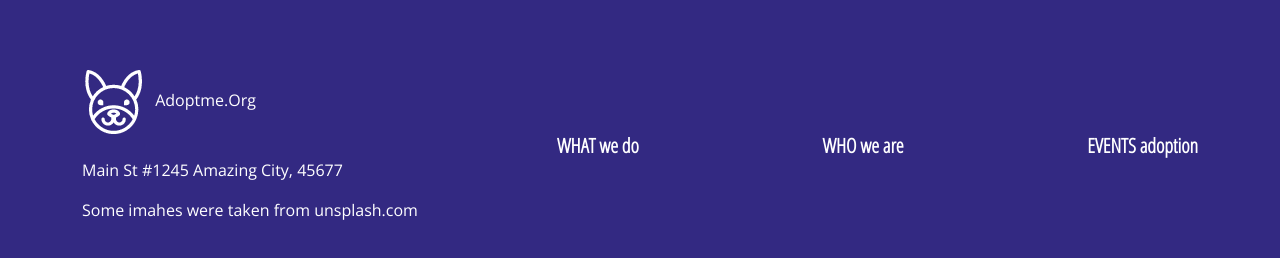
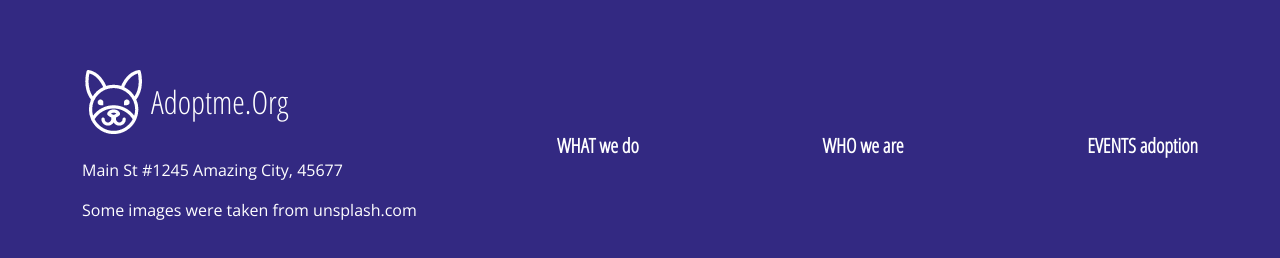
Before and after one commit to kreid333/adopt-me.org, a website: page index.html in a window 1280 px wide. Shown: the part 1591-1849 px from the top of the page. Drawn offline with nearby package versions, Linux system fonts and the light colour scheme.

Commit message:
fixed typo and changed brand class in footer

```diff
--- a/index.html
+++ b/index.html
@@ -150,7 +150,7 @@
         <div class="row">
           <div class="col-md-5">
             <div>
-              <div class="brand-logo mb-4">
+              <div class="brand mb-4">
                 <img
                   src="./assets/images/logo.png"
                   alt="Adoptme.Org dog logo"
@@ -163,7 +163,7 @@
                 <span>Amazing City, 45677</span>
               </address>
             </div>
-            <span> Some imahes were taken from unsplash.com </span>
+            <span> Some images were taken from unsplash.com </span>
           </div>
           <div class="col-md-7">
             <ul class="navigation">
```
